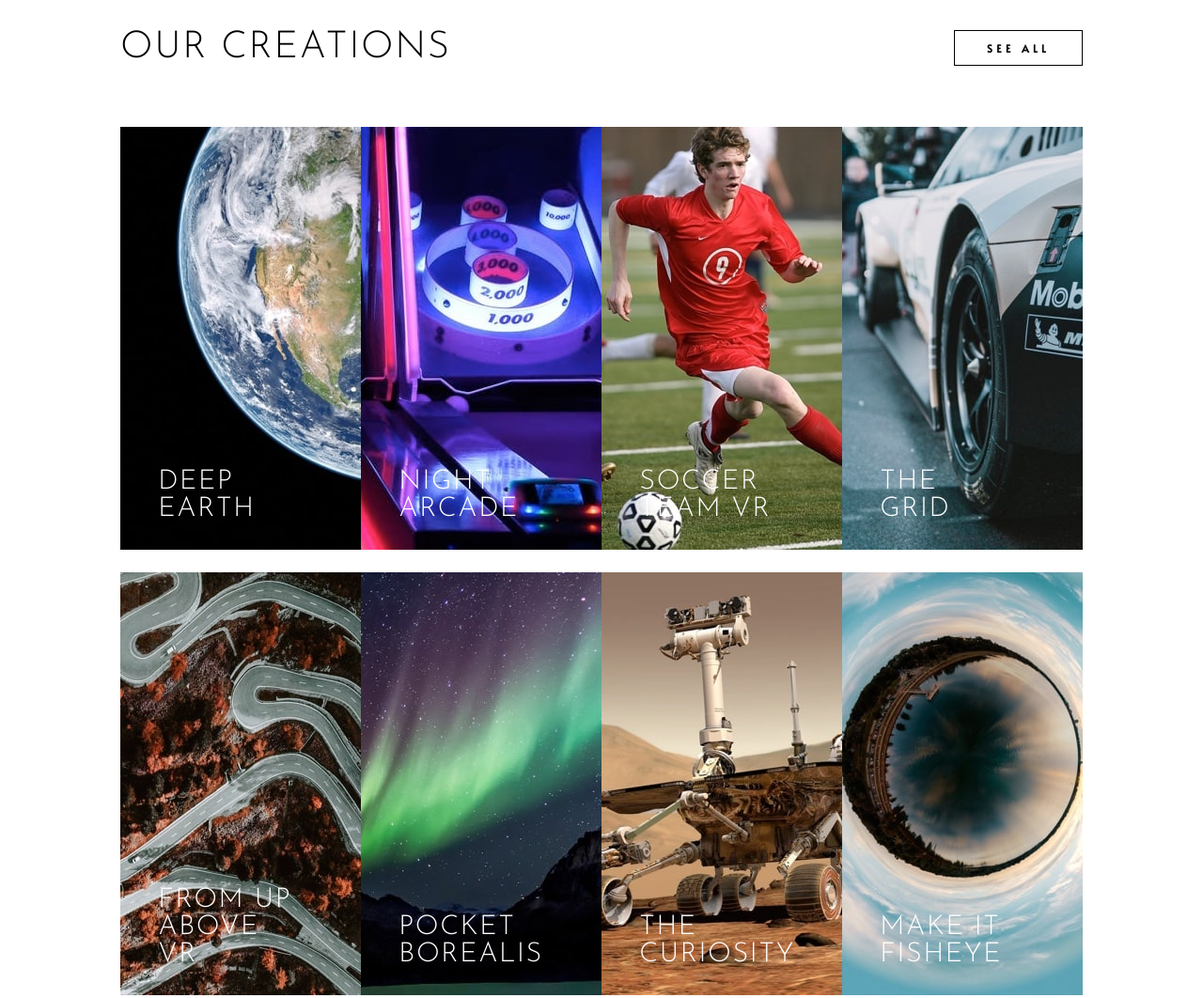
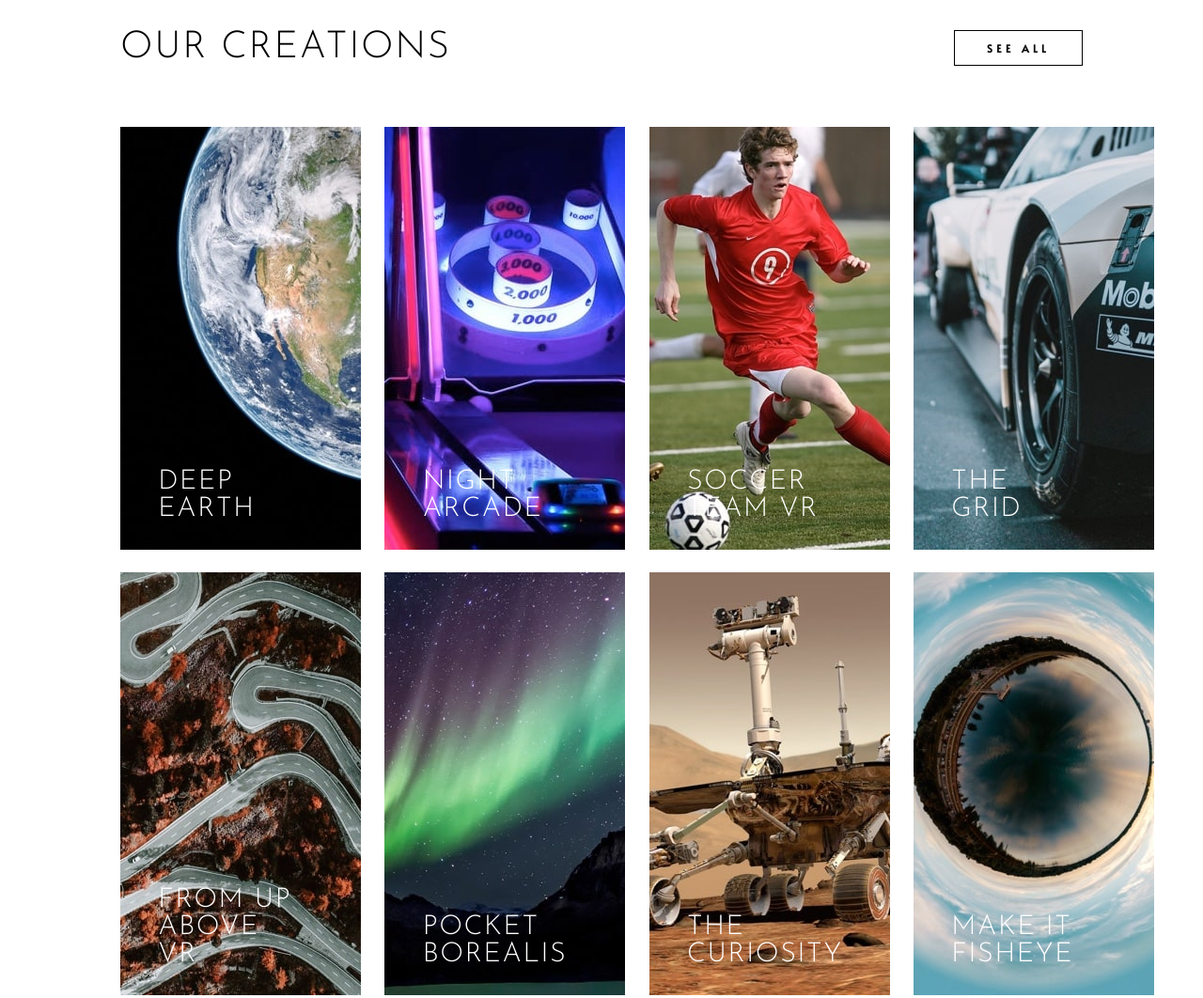
Before and after one commit to cristhianbenitez/loopstudio-page, a plain HTML site: page index.html in a window 1280 px wide. Shown: the part 1280-2342 px from the top of the page at 94% size. Drawn offline with Linux system fonts and the light colour scheme.

Commit message:
Update index.css

```diff
--- a/index.css
+++ b/index.css
@@ -141,6 +141,7 @@ article {
   justify-content: space-between;
   margin: 4em auto;
   padding: 0;
+  min-width: 1100px;
 }
 .image-item {
   display: flex;
```
